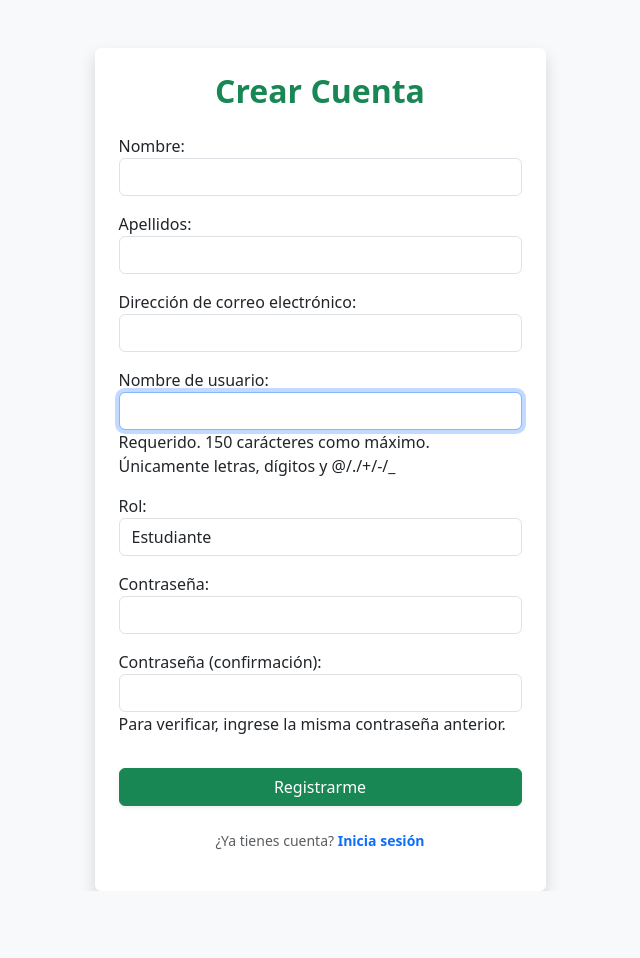
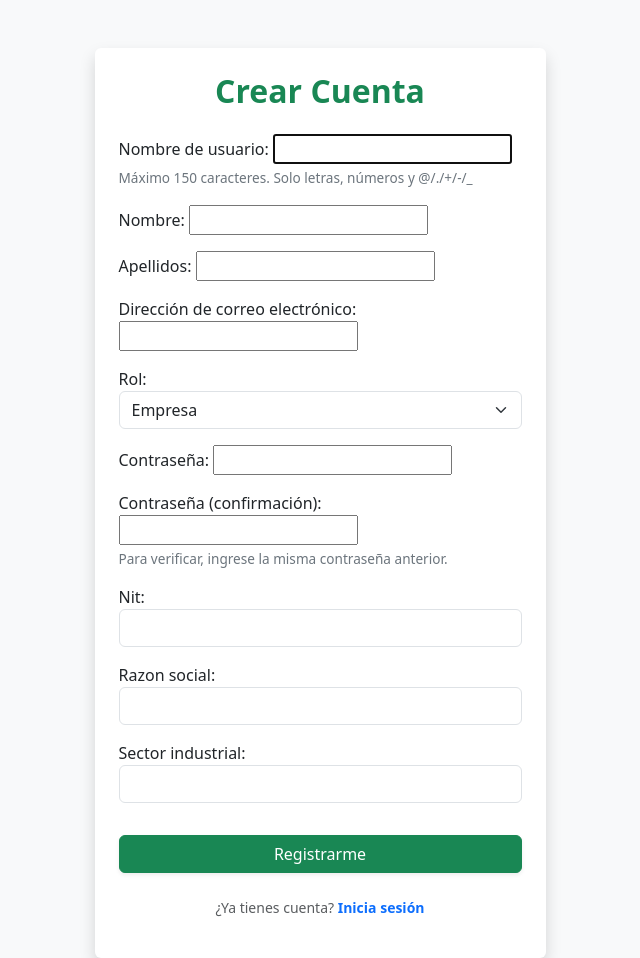
Before and after one commit to MoroLitZ/retosean-django, a Django app: page /usuarios/registro/ in a window 1280 px wide. Shown: the whole page, without its empty margins (320-960 px from the left). Before the commit the page ends 891 px from the top, so only its background shows below. Run offline with Django 5.2, Linux system fonts and the light colour scheme.

Commit message:
se eliminó lógica de python de los templates y se modificó la estructura de la creación de cuentas

```diff
--- a/apps/usuarios/forms.py
+++ b/apps/usuarios/forms.py
@@ -1,19 +1,60 @@
 from django import forms
 from django.contrib.auth.forms import AuthenticationForm, UserCreationForm
-from .models import Usuario
+from .models import Usuario, PerfilEstudiante, PerfilProfesor, PerfilEmpresa
 
 class LoginForm(AuthenticationForm):
     username = forms.CharField(label='Usuario o correo', widget=forms.TextInput(attrs={'class': 'form-control', 'placeholder': 'usuario'}))
     password = forms.CharField(label='Contraseña', widget=forms.PasswordInput(attrs={'class': 'form-control', 'placeholder': '••••••••'}))
 
 class RegistroUsuarioForm(UserCreationForm):
-    class Meta:
+    rol = forms.ChoiceField(choices=Usuario.ROL_CHOICES, widget=forms.Select(attrs={'class': 'form-select', 'id': 'select-rol'}))
+
+    # Campos para estudiantes
+    carrera = forms.CharField(max_length=100, required=False, widget=forms.TextInput(attrs={'class': 'form-control campo-perfil', 'id': 'id_carrera'}))
+    semestre = forms.IntegerField(required=False, widget=forms.NumberInput(attrs={'class': 'form-control campo-perfil', 'id': 'id_semestre'}))
+
+    # Campos profesores
+    facultad = forms.CharField(max_length=100, required=False, widget=forms.TextInput(attrs={'class': 'form-control campo-perfil', 'id': 'id_facultad'}))
+    especialidad = forms.CharField(max_length=100, required=False, widget=forms.TextInput(attrs={'class': 'form-control campo-perfil', 'id': 'id_especialidad'}))
+
+    # Campos empresas
+    nit = forms.CharField(max_length=20, required=False, widget=forms.TextInput(attrs={'class': 'form-control campo-perfil', 'id': 'id_nit'}))
+    razon_social = forms.CharField(max_length=150, required=False, widget=forms.TextInput(attrs={'class': 'form-control campo-perfil', 'id': 'id_razon_social'}))
+    sector_industrial = forms.CharField(max_length=100, required=False, widget=forms.TextInput(attrs={'class': 'form-control campo-perfil', 'id': 'id_sector_industrial'}))
+
+    class Meta(UserCreationForm.Meta):
         model = Usuario
-        fields = ['first_name', 'last_name', 'email', 'username', 'rol']
+        fields = UserCreationForm.Meta.fields + ('first_name', 'last_name', 'email', 'rol')
+
+    # Se guarda el usuario y se crea un perfil según el rol
+    def save(self, commit=True):
+        user = super().save(commit=False)
+        user.rol = self.cleaned_data.get('rol')
+        if commit:
+            user.save()
+
+            # Lógica de guardado del sub-perfil en la base de datos
+            if user.rol == 'ESTUDIANTE':
+                PerfilEstudiante.objects.create(
+                    usuario=user,
+                    carrera=self.cleaned_data.get('carrera'),
+                    semestre=self.cleaned_data.get('semestre')
+                )
+            elif user.rol == 'PROFESOR':
+                PerfilProfesor.objects.create(
+                    usuario=user,
+                    facultad=self.cleaned_data.get('facultad'),
+                    especialidad=self.cleaned_data.get('especialidad')
+                )
+            elif user.rol == 'EMPRESA':
+                PerfilEmpresa.objects.create(
+                    usuario=user,
+                    nit=self.cleaned_data.get('nit'),
+                    razon_social=self.cleaned_data.get('razon_social'),
+                    sector_industrial=self.cleaned_data.get('sector_industrial')
+                )
+        return user
 
     def __init__(self, *args, **kwargs):
         super().__init__(*args, **kwargs)
-        # El registro público no permite crear administradores directamente
-        self.fields['rol'].choices = [c for c in Usuario.ROL_CHOICES if c[0] != 'administrador']
-        for field in self.fields.values():
-            field.widget.attrs.update({'class': 'form-control'})
+        self.fields['username'].help_text = "Máximo 150 caracteres. Solo letras, números y @/./+/-/_"
--- a/apps/usuarios/models.py
+++ b/apps/usuarios/models.py
@@ -3,27 +3,36 @@ from django.db import models
 
 class Usuario(AbstractUser):
     ROL_CHOICES = [
-        ('ADMIN', 'Administrador'),
         ('EMPRESA', 'Empresa'),
         ('PROFESOR', 'Profesor'),
         ('ESTUDIANTE', 'Estudiante'),
     ]
-    rol = models.CharField(max_length=20, choices=ROL_CHOICES, default='ESTUDIANTE')
+    rol = models.CharField(max_length=20, choices=ROL_CHOICES)
     telefono = models.CharField(max_length=20, blank=True)
     activo = models.BooleanField(default=True)
     fecha_creacion = models.DateTimeField(auto_now_add=True)
 
-    def es_administrador(self):
-        return self.rol == 'ADMIN'
-
-    def es_empresa(self):
-        return self.rol == 'EMPRESA'
-
-    def es_profesor(self):
-        return self.rol == 'PROFESOR'
-
-    def es_estudiante(self):
-        return self.rol == 'ESTUDIANTE'
+class PerfilEstudiante(models.Model):
+    usuario = models.OneToOneField(Usuario, on_delete=models.CASCADE, related_name='perfil_estudiante')
+    carrera = models.CharField(max_length=100)
+    semestre = models.IntegerField()
 
     def __str__(self):
-        return f"{self.get_full_name() or self.username} ({self.get_rol_display()}"
+        return f"Estudiante: {self.usuario.username}"
+
+class PerfilProfesor(models.Model):
+    usuario = models.OneToOneField(Usuario, on_delete=models.CASCADE, related_name='perfil_profesor')
+    facultad = models.CharField(max_length=100)
+    especialidad = models.CharField(max_length=100)
+
+    def __str__(self):
+        return f"Profesor: {self.usuario.username}"
+
+class PerfilEmpresa(models.Model):
+    usuario = models.OneToOneField(Usuario, on_delete=models.CASCADE, related_name='perfil_empresa')
+    nit = models.CharField(max_length=20, unique=True)
+    razon_social = models.CharField(max_length=150)
+    sector_industrial = models.CharField(max_length=100)
+
+    def __str__(self):
+        return f"Empresa: {self.razon_social}"
--- a/apps/usuarios/templates/usuarios/perfil.html
+++ b/apps/usuarios/templates/usuarios/perfil.html
@@ -10,12 +10,12 @@
         <div class="my-4">
           <span class="fs-6 text-muted">Eres un</span>
           <div class="mt-1">
-            <span class="badge bg-info text-dark fs-5 px-4 py-2 capitalize">{{ user.get_rol_display }}</span>
+            <span class="badge bg-info text-dark fs-5 px-4 py-2">{{ rol_usuario }}</span>
           </div>
         </div>
 
         <div class="card bg-light p-3 border-0 rounded text-start mb-4">
-          <p class="mb-1"><strong>Nombre completo:</strong> {{ user.get_full_name|default:"No registrado" }}</p>
+          <p class="mb-1"><strong>Nombre completo:</strong> {{ nombre_completo }}</p>
           <p class="mb-0"><strong>Correo electrónico:</strong> {{ user.email }}</p>
         </div>
 
--- a/apps/usuarios/templates/usuarios/registro.html
+++ b/apps/usuarios/templates/usuarios/registro.html
@@ -1,5 +1,15 @@
 {% extends 'base.html' %}
 {% block content %}
+
+<style>
+  form p .helptext {
+    display: block;
+    margin-top: 4px;
+    color: #6c757d;
+    font-size: 0.85em;
+  }
+</style>
+
 <div class="container mt-5">
   <div class="row justify-content-center">
     <div class="col-md-5">
@@ -19,4 +29,50 @@
     </div>
   </div>
 </div>
+<script>
+  document.addEventListener('DOMContentLoaded', function() {
+    // Buscamos el select del rol por el ID que le pusimos en forms.py
+    const selectRol = document.getElementById('select-rol');
+
+    function actualizarFormulario() {
+      const rol = selectRol.value;
+
+      // IDs de los inputs que definimos en el forms.py
+      const camposEstudiante = ['id_carrera', 'id_semestre'];
+      const camposProfesor = ['id_facultad', 'id_especialidad'];
+      const camposEmpresa = ['id_nit', 'id_razon_social', 'id_sector_industrial'];
+
+      // Función para ocultar o mostrar el contenedor <p> de cada input
+      function controlarVisibilidad(listaCampos, mostrar) {
+        listaCampos.forEach(id => {
+          const input = document.getElementById(id);
+          if (input) {
+            // Subimos al elemento <p> que Django genera automáticamente alrededor del input
+            const contenedor = input.closest('p');
+            if (contenedor) {
+              contenedor.style.display = mostrar ? 'block' : 'none';
+            }
+            input.required = mostrar; // Solo obliga a llenarlo si el campo está visible
+          }
+        });
+      }
+
+      // 1. Ocultamos todos los campos especiales por defecto
+      controlarVisibilidad(camposEstudiante, false);
+      controlarVisibilidad(camposProfesor, false);
+      controlarVisibilidad(camposEmpresa, false);
+
+      // 2. Mostramos únicamente los del rol que el usuario seleccionó
+      if (rol === 'ESTUDIANTE') controlarVisibilidad(camposEstudiante, true);
+      if (rol === 'PROFESOR') controlarVisibilidad(camposProfesor, true);
+      if (rol === 'EMPRESA') controlarVisibilidad(camposEmpresa, true);
+    }
+
+    // Escuchamos cada vez que el usuario cambie la opción del desplegable
+    if (selectRol) {
+      selectRol.addEventListener('change', actualizarFormulario);
+      actualizarFormulario(); // Se ejecuta una vez al cargar la página
+    }
+  });
+</script>
 {% endblock %}
--- a/apps/usuarios/views.py
+++ b/apps/usuarios/views.py
@@ -2,6 +2,7 @@ from django.shortcuts import render, redirect
 from django.contrib.auth import login, logout
 from django.contrib import messages
 from .forms import LoginForm, RegistroUsuarioForm
+from django.contrib.auth.decorators import login_required
 
 # Create your views here.
 
@@ -45,6 +46,18 @@ def vista_registro(request):
             return redirect(REDIRECCION_POR_ROL.get(user.rol, 'usuarios:perfil'))
     return render(request, 'usuarios/registro.html', {'form': form})
 
+@login_required(login_url='usuarios:login') # Se protege la vista para que únicamente los usuarios logeados puedan entrar
+
 # la vista donde el usuario va a ir directamente despues del login o el registro
 def vista_perfil(request):
-    return render(request, 'usuarios/perfil.html')
+    usuario_actual = request.user
+    nombre_completo = usuario_actual.get_full_name().strip()
+
+    if not nombre_completo:
+        nombre_completo = "No registrado"
+
+    rol_formateado = usuario_actual.get_rol_display().capitalize()
+
+    context = {'nombre_completo': nombre_completo, 'rol_usuario':rol_formateado}
+
+    return render(request, 'usuarios/perfil.html', context)
```
Also changed, not shown: apps/usuarios/migrations/0003_alter_usuario_rol_perfilempresa_perfilestudiante_and_more.py (added).
